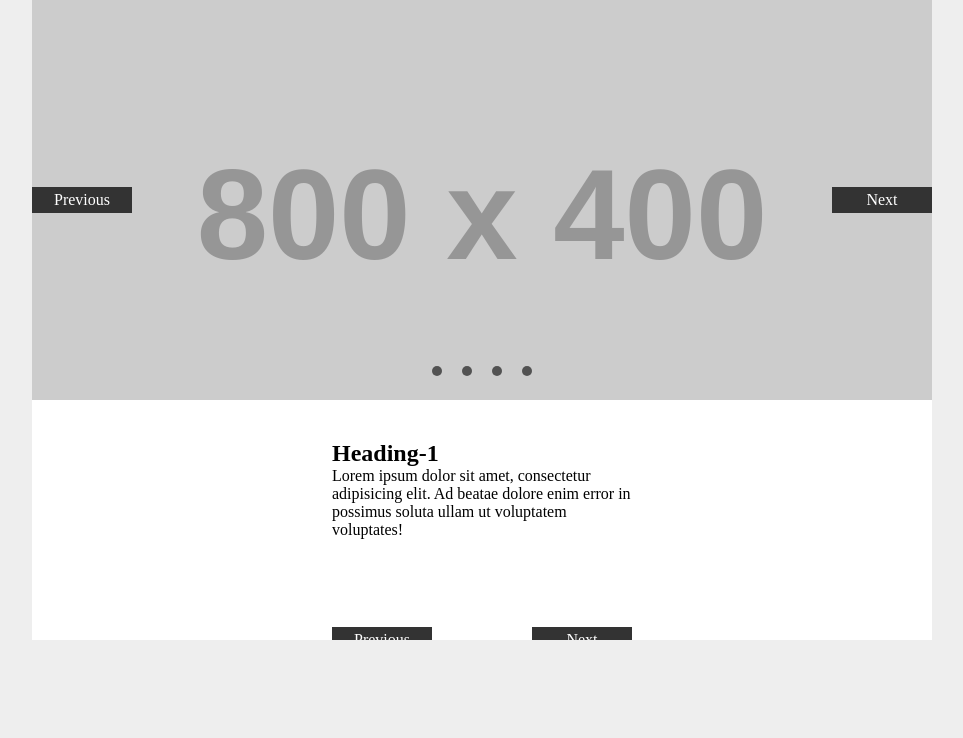
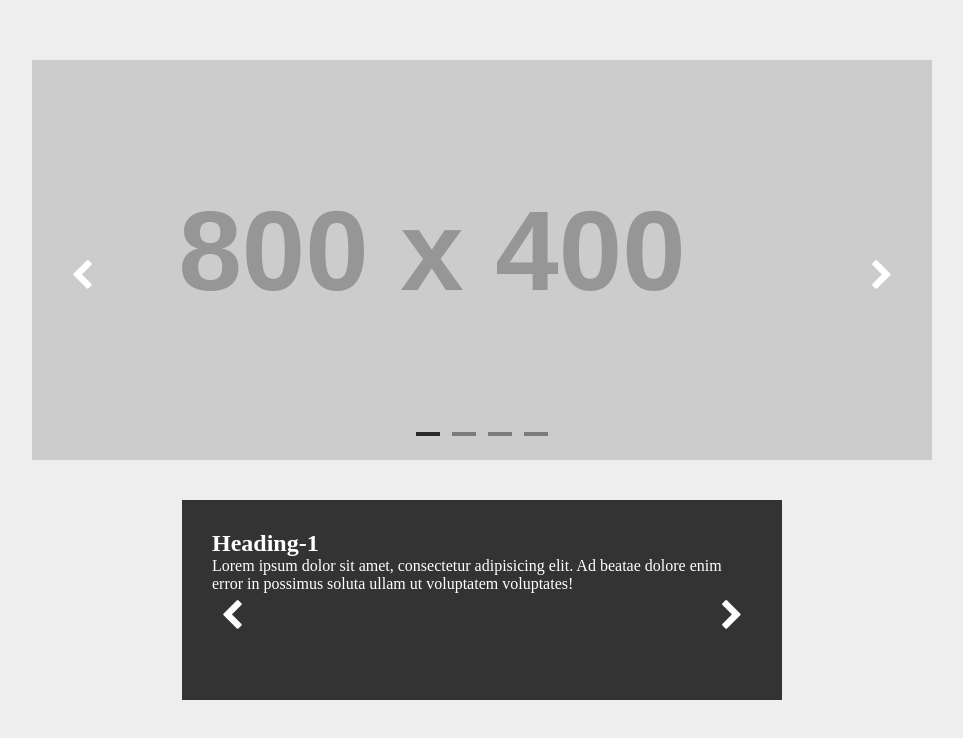
Before and after one commit to egsonweb/training, a plain HTML site: page 10 - A Better Slider Plugin/index.html in a window 1280 px wide. Shown: the whole page, without its empty margins (158-1121 px from the left). Drawn offline with nearby package versions, Linux system fonts and the light colour scheme.

Commit message:
add optimized slider example

```diff
--- a/10 - A Better Slider Plugin/index.html
+++ b/10 - A Better Slider Plugin/index.html
@@ -6,54 +6,51 @@
           content="width=device-width, user-scalable=no, initial-scale=1.0, maximum-scale=1.0, minimum-scale=1.0">
     <meta http-equiv="X-UA-Compatible" content="ie=edge">
     <title>Document</title>
+    <link rel="stylesheet" href="https://cdnjs.cloudflare.com/ajax/libs/font-awesome/4.7.0/css/font-awesome.min.css">
     <link rel="stylesheet" href="plugins/slider.css"/>
     <link rel="stylesheet" href="styles/main.css"/>
 </head>
 <body>
 <div id="wrapper">
     <div class="slider image-slider">
+        <div class="slider-dots">
+            <ol>
+                <li data-slide-to="0"></li>
+                <li data-slide-to="1"></li>
+                <li data-slide-to="2"></li>
+                <li data-slide-to="3"></li>
+            </ol>
+        </div>
         <div class="slider-inner">
             <div class="slider-item">
                 <img src="http://placehold.it/800x400?text=Slide-1" alt="Slide 1"/>
-                <div class="slider-caption">
-                    <h2>Slide-1</h2>
-                    <p>Lorem ipsum dolor sit amet, consectetur adipisicing elit. Esse maiores necessitatibus nesciunt
-                        nihil quo reprehenderit sed voluptas! Amet architecto deserunt et iste maxime nesciunt provident
-                        quaerat quam qui saepe, veritatis!</p>
-                </div>
             </div>
             <div class="slider-item">
                 <img src="http://placehold.it/800x400?text=Slide-2" alt="Slide 2"/>
-                <div class="slider-caption">
-                    <h2>Slide-2</h2>
-                    <p>Lo</div>
-                rem ipsum dolor sit amet, consectetur adipisicing elit. Esse maiores necessitatibus nesciunt nihil quo
-                reprehenderit sed voluptas! Amet architecto deserunt et iste maxime nesciunt provident quaerat quam qui
-                saepe, veritatis!</p>
             </div>
             <div class="slider-item">
                 <img src="http://placehold.it/800x400?text=Slide-3" alt="Slide 3"/>
-                <div class="slider-caption">
-                    <h2>Slide-3</h2>
-                    <p>Lorem ipsum dolor sit amet, consectetur adipisicing elit. Esse maiores necessitatibus nesciunt
-                        nihil quo reprehenderit sed voluptas! Amet architecto deserunt et iste maxime nesciunt provident
-                        quaerat quam qui saepe, veritatis!</p>
-                </div>
             </div>
             <div class="slider-item">
                 <img src="http://placehold.it/800x400?text=Slide-4" alt="Slide 4"/>
-                <div class="slider-caption">
-                    <h2>Slide-4</h2>
-                    <p>Lorem ipsum dolor sit amet, consectetur adipisicing elit. Esse maiores necessitatibus nesciunt
-                        nihil quo reprehenderit sed voluptas! Amet architecto deserunt et iste maxime nesciunt provident
-                        quaerat quam qui saepe, veritatis!</p>
-                </div>
             </div>
         </div>
+        <a href="#" class="slider-control prev" data-slide="prev">
+            <span class="fa fa-chevron-left"></span>
+        </a>
+        <a href="#" class="slider-control next" data-slide="next">
+            <span class="fa fa-chevron-right"></span>
+        </a>
     </div>
     <div class="features">
         <div class="slider">
-            <div class="slider-dots"></div>
+            <div class="slider-dots">
+                <ol>
+                    <li data-slide-to="0"></li>
+                    <li data-slide-to="1"></li>
+                    <li data-slide-to="2"></li>
+                </ol>
+            </div>
             <div class="slider-inner">
                 <div class="slider-item">
                     <div>
@@ -78,6 +75,12 @@
                     </div>
                 </div>
             </div>
+            <a href="#" class="slider-control prev" data-slide="prev">
+                <span class="fa fa-chevron-left"></span>
+            </a>
+            <a href="#" class="slider-control next" data-slide="next">
+                <span class="fa fa-chevron-right"></span>
+            </a>
         </div>
     </div>
 </div>
--- a/10 - A Better Slider Plugin/plugins/slider.css
+++ b/10 - A Better Slider Plugin/plugins/slider.css
@@ -15,28 +15,37 @@
     float: left;
 }
 
-.slider .slider-prev,
-.slider .slider-next {
+.slider .slider-control {
     margin: 0;
     position: absolute;
     padding: 4px 12px;
-    top: 187px;
+    top: 0;
+    bottom: 0;
     width: 100px;
-    background-color: #333;
+    background-color: transparent;
     color: #fff;
     text-align: center;
     text-decoration: none;
+    z-index: 9999;
 }
 
-.slider .slider-prev {
+.slider .slider-control > span {
+    top: 50%;
+    position: absolute;
+    left: 50%;
+    transform: translateX(-50%);
+    font-size: 32px;
+}
+
+.slider .slider-control.prev {
     left: 0;
 }
 
-.slider .slider-next {
+.slider .slider-control.next {
     right: 0;
 }
 
-.slider-dots {
+.slider .slider-dots {
     position: absolute;
     bottom: 20px;
     left: 0;
@@ -44,12 +53,14 @@
     text-align: center;
 }
 
-.slider-dots li {
-    width: 10px;
-    height: 10px;
-    margin: 0 10px;
-    border-radius: 50%;
-    background-color: rgba(0,0,0,0.6);
+.slider .slider-dots li {
+    width: 24px;
+    height: 4px;
+    margin: 0 4px;
+    background-color: rgba(0,0,0,0.4);
     display: inline-block;
     cursor: pointer;
 }
+.slider .slider-dots li.active {
+    background-color: rgba(0,0,0,0.8);
+}
--- a/10 - A Better Slider Plugin/styles/main.css
+++ b/10 - A Better Slider Plugin/styles/main.css
@@ -14,8 +14,8 @@ body {
 
 #wrapper {
     margin: 0 auto;
+    padding-top: 60px;
     width: 900px;
-    background-color: #fff;
 }
 
 .image-slider {
@@ -29,11 +29,15 @@ body {
 }
 
 .features {
-    width: 300px;
+    width: 600px;
     height: 200px;
     margin: 40px auto 0;
+    background-color: #333;
 }
 
 .features .slider-item {
-    width: 100%;
+    /*width: 100%;*/
+    height: auto;
+    padding: 30px;
+    color: #fff;
 }
```
Also changed, not shown: 10 - A Better Slider Plugin/plugins/slider.js.
